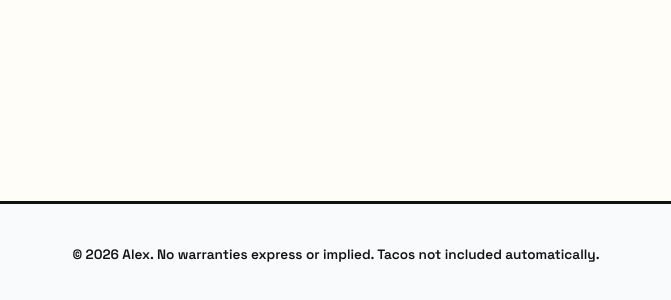
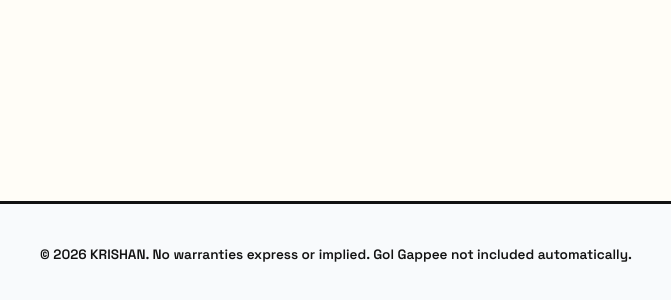
Before and after one commit to Krishan-K-Khantwal/know_krishan, a plain HTML site: page index.html in a window 1280 px wide. Shown: the part 2819-3119 px from the top of the page, 304-975 px from the left. Drawn offline with nearby package versions, Linux system fonts and the light colour scheme.

Commit message:
updated my html

```diff
--- a/index.html
+++ b/index.html
@@ -250,8 +250,8 @@
 
     <footer class="footer">
       <p>
-        © 2026 Alex. No warranties express or implied. Tacos not included
-        automatically.
+        © 2026 KRISHAN. No warranties express or implied. Gol Gappee not
+        included automatically.
       </p>
     </footer>
 
```
